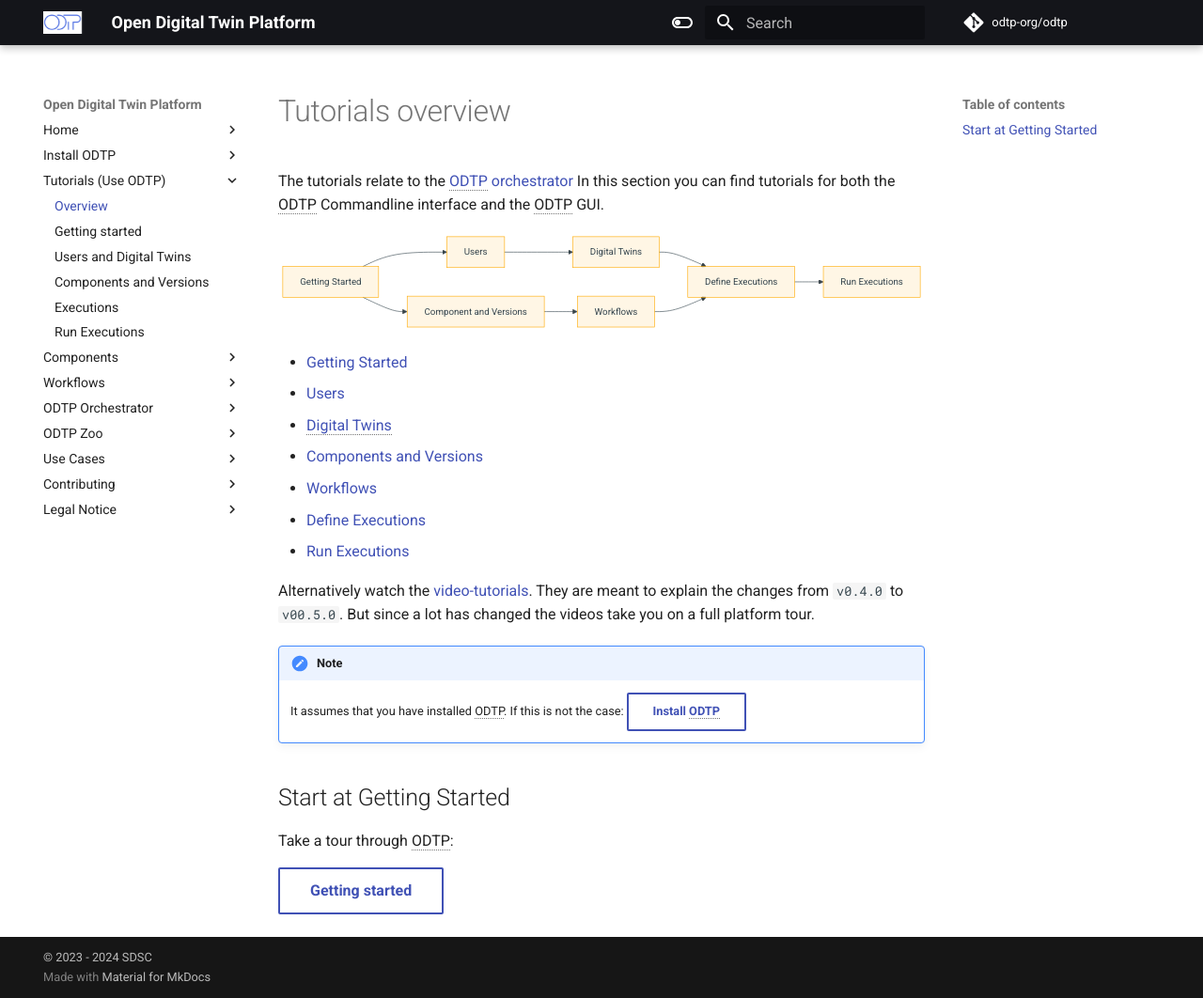
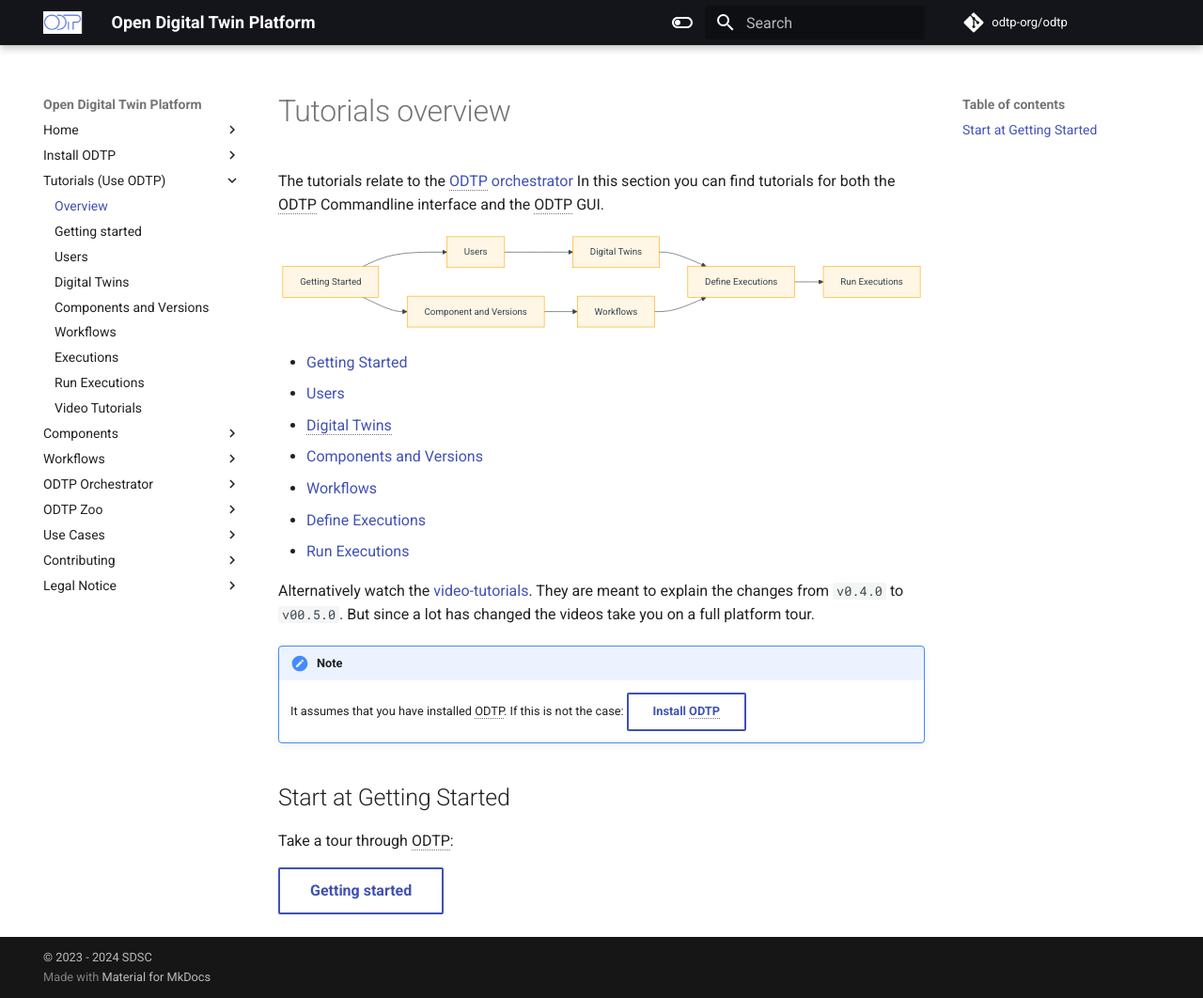
Before and after one commit to odtp-org/odtp-manuals, an MkDocs documentation site: the page built from docs/tutorials/index.md, in a window 1280 px wide and 1062 px high. Shown: the whole window at 94% size. Built offline with MkDocs 1.6.1 and Material for MkDocs 9.7.7, drawn with Linux system fonts in a browser that asks for light colours; a script that is not in the unit is left out; comment, search, counter and statistics services are not loaded.

Commit message:
feat: add make-video plug in on mkdocs.yml and update  tutorial nav

```diff
--- a/mkdocs.yml
+++ b/mkdocs.yml
@@ -5,6 +5,12 @@ repo_name: odtp-org/odtp
 plugins:
   - search
   - link-marker
+  - mkdocs-video:
+      is_video: True
+      video_muted: True
+      video_controls: True
+      css_style:
+        width: "50%"
 theme:
   name: material
   logo: static/logo/logo.png
@@ -83,10 +89,13 @@ nav:
   - Tutorials (Use ODTP):
     - Overview: tutorials/index.md
     - Getting started: tutorials/getting-started.md
-    - Users and Digital Twins: tutorials/users-and-digital-twins.md
+    - Users: tutorials/users.md
+    - Digital Twins: tutorials/digital-twins.md
     - Components and Versions: tutorials/components-and-versions.md
+    - Workflows: tutorials/workflows.md
     - Executions: tutorials/executions.md
     - Run Executions: tutorials/run-executions.md
+    - Video Tutorials: tutorials/video-tutorials.md
   - Components:
     - Definition: components/index.md
     - Types: components/types.md
```
